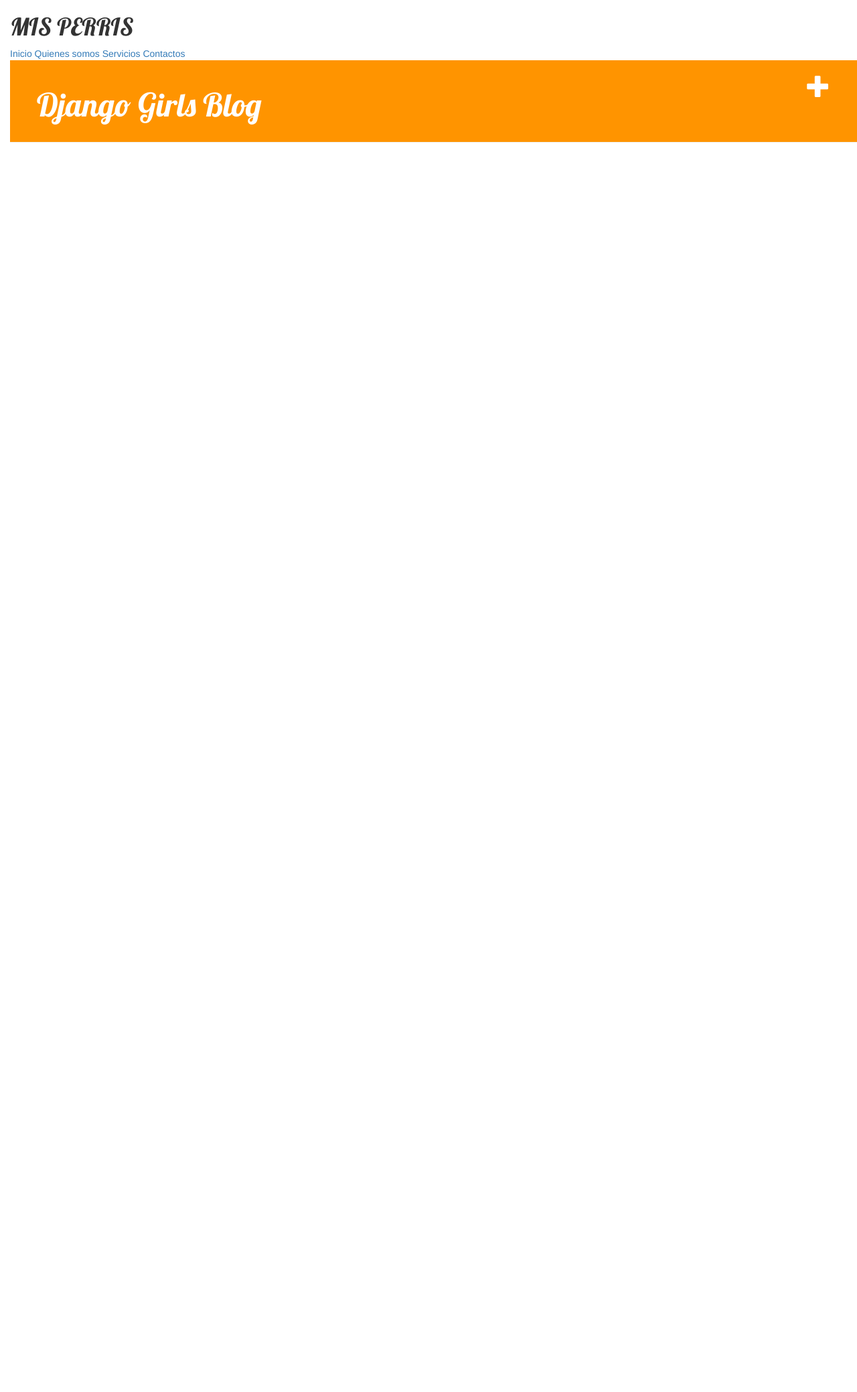
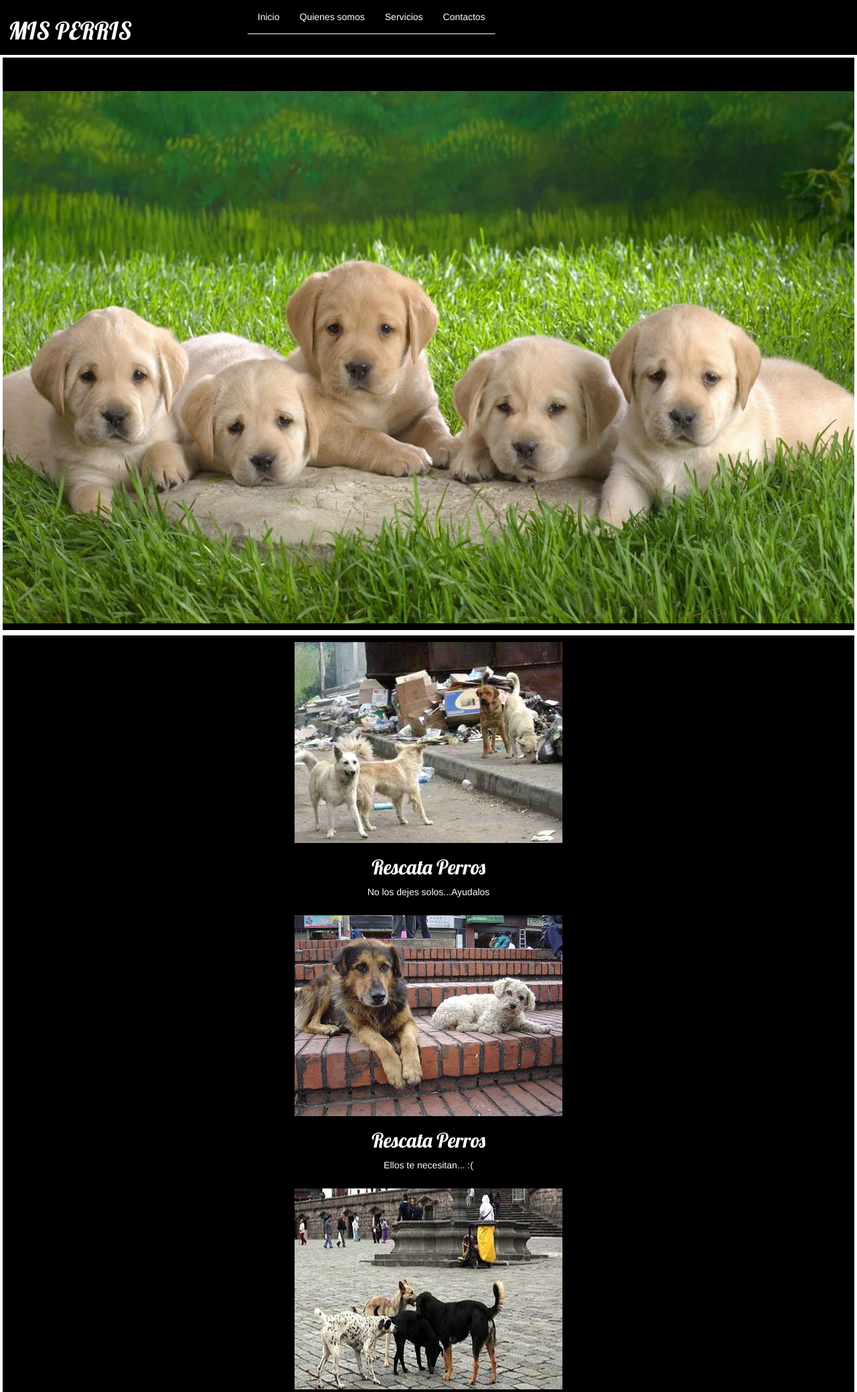
Before and after one commit to fvrby/MisPerrits, a Django app: template Perris/templates/Perris/base.html in a window 1280 px wide. Shown: the top 2079 px of the page at 67% size. Before the commit the page ends 213 px from the top, so only its background shows below. Run offline with Django 3.2, Linux system fonts and the light colour scheme; the template is opened without the code that fills it, so the values that code supplies are empty; some libraries are stand-ins or nearby versions.

Commit message:
se agrega css a django

```diff
--- a/Perris/static/css/Perris.css
+++ b/Perris/static/css/Perris.css
@@ -1,12 +1,3 @@
-h1 a {
-    color: #FCA205;
-    font-family: 'Lobster';
-}
-
-body {
-    padding-left: 15px;
-}
-
 .page-header {
     background-color: #ff9400;
     margin-top: 0;
--- /dev/null
+++ b/Perris/static/css/styles.css
@@ -0,0 +1,244 @@
+* {
+    margin: 0 auto;
+    padding: 0;
+    box-sizing: border-box;
+    text-decoration: none;
+    background: black;
+
+}
+
+.body {
+    font-family: 'Lalezar', cursive;
+}
+
+header {
+    width: 100%;
+
+    background:black;
+    color: white;
+    position: fixed;
+
+    left: 0;
+    z-index: 100%;
+    border-bottom: 4px solid white;
+
+}
+
+.slider {
+    width: 100%;
+    margin: auto;
+    overflow: hidden;
+    border-bottom: 1px solid white;
+    border: 4px solid white;
+}
+
+.slider ul {
+    display: flex;
+    padding: 0;
+    width: 400%;
+    padding: 0px 0px 0px 0px;
+    animation: change 20s infinite alternate;
+}
+
+.slider li {
+    list-style: none;
+    width: 100%;
+    padding: 50px 0px 0px 0px;
+}
+
+.slider img {
+    width: 100%;
+    margin: 0;
+    padding: 0;
+}
+
+@keyframes change {
+    0% {margin-left: 0;}
+    20% {margin-left: 0;}
+
+    25% {margin-left: -100%;}
+    45% {margin-left: -100%;}
+
+    50% {margin-left: -200%;}
+    70% {margin-left: -200%;}
+
+    75% {margin-left: -300%;}
+    100% {margin-left: -300%;}
+}
+
+.contain{
+    width: 100%;
+    background: black;
+}
+
+h1 {
+    float: left;
+    transform: translateX(3%);
+    padding: 6.4px;
+    color: white;
+}
+
+.main-bar {
+    position: absolute;
+    width: auto;
+    height: auto;
+    float: left;
+    display: flex;
+    transform: translateX(100%);
+    border-bottom: 1px solid white;
+}
+
+.main-bar a {
+    display: block;
+    color: white;
+    height: 50px;
+    padding: 15px;
+    border-bottom: 1px;
+}
+
+.main-bar a:hover{
+    color: wheat;
+    border-bottom: 4px solid wheat;
+}
+
+.article {
+
+    border-bottom: 1px solid black;
+}
+
+.main-contain {
+    border: 4px solid white;
+}
+
+.margin-img {
+    background:black;
+    color: white;
+    padding: 10px;
+    text-align: center;
+    margin: 0 auto;
+}
+
+.img1 {
+
+    /* margin: 2px 175px 5px; */
+    margin: 0 auto;
+
+
+}
+
+.txt {
+    margin-bottom: 5px;
+    background:black;
+}
+
+h2 {
+    background:black;
+}
+
+img {
+    display: block;
+    max-width: 100%;
+}
+
+.galery1 {
+    border: 4px solid white;
+    padding: 20px;
+}
+
+.galery {
+
+    display: flex;
+    flex-wrap: wrap;
+    justify-content: center;
+
+}
+
+.galery__item {
+    width: 80px;
+    border: 4px solid white;
+    background: white;
+}
+
+.galery__item :hover {
+    color: wheat;
+    border: 6px solid wheat;
+}
+
+footer {
+    background: gray;
+    padding: 30px;
+    text-align: center;
+    border: 4px solid white;
+}
+
+.contacsocial {
+    background: gray;
+}
+
+.contacsocial a {
+    font-size: 28px;
+    color: white;
+    padding:10px;
+    border: 4px solid white;
+}
+
+.contacsocial a:hover{
+    color: wheat;
+    border: 6px solid wheat;
+    border-radius: 20%;
+}
+
+
+ @media (min-width: 480px) {
+
+    .main-bar {
+        position: fixed;
+        float: left;
+        top: 0;
+        left: 0;
+
+
+    }
+
+    .galery__item {
+        width: 48%;
+        padding: 8px;
+        margin: 5px;
+    }
+ }
+
+ @media (min-width: 768px) {
+
+    .main-bar {
+        position: fixed;
+        float: left;
+        top: 0;
+        left: 0;
+
+
+    }
+
+    .galery__item {
+        width: 30%;
+        padding: 8px;
+    }
+ }
+
+@media (min-width: 1024px) {
+
+    .main-bar {
+        position: fixed;
+        float: left;
+        top: 0;
+        left: 0;
+
+
+    }
+
+    .galery__item {
+        width: 20%;
+        padding: 8px;
+    }
+}
+
+/* -------------------------------------------------------------------- */
--- a/Perris/templates/Perris/base.html
+++ b/Perris/templates/Perris/base.html
@@ -1,30 +1,94 @@
 {% load static %}
 <html>
     <head>
+        <meta name="viewport" content="width=device-width, initial-scale=1.0">
+        <meta http-equiv="X-UA-Compatible" content="ie=edge">
+        <meta charset="UTF-8">
         <link rel="stylesheet" href="//maxcdn.bootstrapcdn.com/bootstrap/3.2.0/css/bootstrap.min.css">
         <link rel="stylesheet" href="//maxcdn.bootstrapcdn.com/bootstrap/3.2.0/css/bootstrap-theme.min.css">
         <link href='//fonts.googleapis.com/css?family=Lobster&subset=latin,latin-ext' rel='stylesheet' type='text/css'>
+        <link href="https://fonts.googleapis.com/css?family=Lalezar" rel="stylesheet">
+        <link rel="stylesheet" href="{% static 'css/styles.css' %}">
+        <link rel="stylesheet" href="https://use.fontawesome.com/releases/v5.3.1/css/all.css" integrity="sha384-mzrmE5qonljUremFsqc01SB46JvROS7bZs3IO2EmfFsd15uHvIt+Y8vEf7N7fWAU" crossorigin="anonymous">
         <link rel="stylesheet" href="{% static 'css/Perris.css' %}">
         <title>Mis Perris</title>
     </head>
 
     <body>
-        <header>
+        {%block header%}
         <div class="contain">
-                <h1>MIS PERRIS</h1>
+                <h1>
+                    MIS PERRIS
+                </h1>
                 <nav class="main-bar">
-                 <a href="index.html">Inicio</a>
-                  <a href="#">Quienes somos</a>
-                 <a href="#">Servicios</a>
-                 <a href="#">Contactos</a>
+                    <a href="{% static 'base.html' %}">Inicio</a>
+                    <a href="{% static '#' %}">Quienes somos</a>
+                    <a href="{% static '#' %}">Servicios</a>
+                    <a href="{% static '#' %}">Contactos</a>
                 </nav>
             </div>
+        {% endblock %}
+
+        <main>
+                <div class="slider">
+                    <ul>
+
+                        <li><img src="{%static 'img/Slide/Perrito1.jpg' %}" alt=""></li>
+                        <li><img src="{%static 'img/Slide/Perrito2.jpg' %}" alt=""></li>
+                        <li><img src="{%static 'img/Slide/Perrito3.jpg' %}" alt=""></li>
+                        <li><img src="{%static 'img/Slide/Perrito4' %}.jpg" alt=""></li>
+
+                    </ul>
+                </div>
+
+                <div class="main-contain">
+                    <div class="contain">
+                        <section class="article">
+                            <div class="margin-img">
+                                <div class="img1">
+                                    <img src="{%static 'img/perros1.jpg' %}" alt="Perritos en trifulca">
+                                </div>
+                                <h2>Rescata Perros</h2>
+                                <p class="txt">No los dejes solos...Ayudalos</p>
+                            </div>
+                            <div class="margin-img">
+                                <div class="img1">
+                                    <img src="{%static 'img/perros2.jpg' %}" alt="Perrito con carita triste">
+                                </div>
+                                <h2>Rescata Perros</h2>
+                                <p class="txt">Ellos te necesitan... :(</p>
+                            </div>
+                            <div class="margin-img">
+                                <div class="img1">
+                                    <img src="{%static 'img/perros3.jpg' %}" alt="">
+                                </div>
+                                <h2>Rescata Perros</h2>
+                                <p class="txt">No te da penita? uwu</p>
+                            </div>
+                        </section>
+                    </div>
+                </div>
+            </main>
+
+            {% block galeria %}
+            <div class="galery1">
+                    <ul class="galery">
+                        <li class="galery__item"><img src="{%static 'img/galeria/img_galery1.jpg' %}" alt="" class="galery__img"></li>
+                        <li class="galery__item"><img src="{%static 'img/galeria/img_galery2.jpg' %}" alt="" class="galery__img"></li>
+                        <li class="galery__item"><img src="{%static 'img/galeria/img_galery3.jpg' %}" alt="" class="galery__img"></li>
+                        <li class="galery__item"><img src="{%static 'img/galeria/img_galery4.jpg' %}" alt="" class="galery__img"></li>
+                        <li class="galery__item"><img src="{%static 'img/galeria/img_galery5.jpg' %}" alt="" class="galery__img"></li>
+                        <li class="galery__item"><img src="{%static 'img/galeria/img_galery6.jpg' %}" alt="" class="galery__img"></li>
+                    </ul>
+                  </div>
+            {% endblock %}
+
             <div class="page-header">
+                    {% if user.is_authenticated %}
                     <a href="{% url 'post_new' %}" class="top-menu"><span class="glyphicon glyphicon-plus"></span></a>
+                    {% endif %}
                     <h1><a href="/">Django Girls Blog</a></h1>
                 </div>
-        </header>
-
                 <div class="content container">
                     <div class="row">
                         <div class="col-md-8">
@@ -33,5 +97,17 @@
                         </div>
                     </div>
                 </div>
+
+            {% block social %}
+            <footer>
+                    <div class="contacsocial">
+                        <a href="{%static '#' %}"><i class="fab fa-facebook-square"></i></a>
+                        <a href="{%static '#' %}"><i class="fab fa-twitter"></i></a>
+                    </div>
+                </footer>
+            {% endblock %}
+
+
+
     </body>
 </html>
```
Also changed, not shown: Perris/static/img/portfolio/cabin.png (added), Perris/static/img/portfolio/cake.png (added), Perris/static/img/portfolio/circus.png (added), Perris/static/img/portfolio/game.png (added), Perris/static/img/portfolio/safe.png (added), Perris/static/img/portfolio/submarine.png (added), Perris/static/img/profile.png (added). Lines whose indentation alone changed are shown as unchanged.
